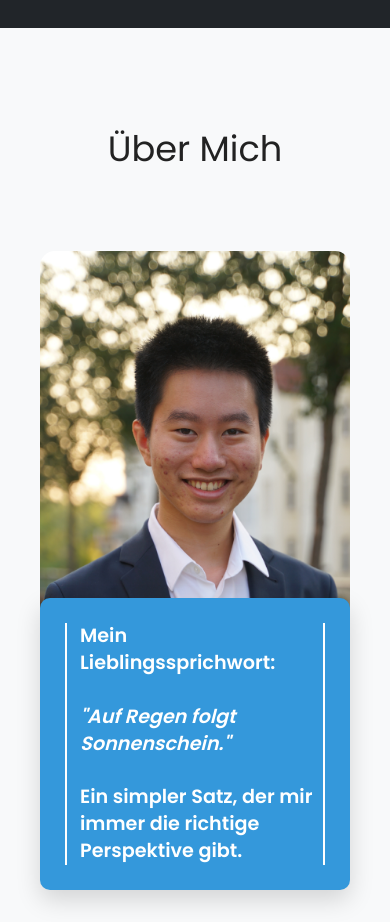
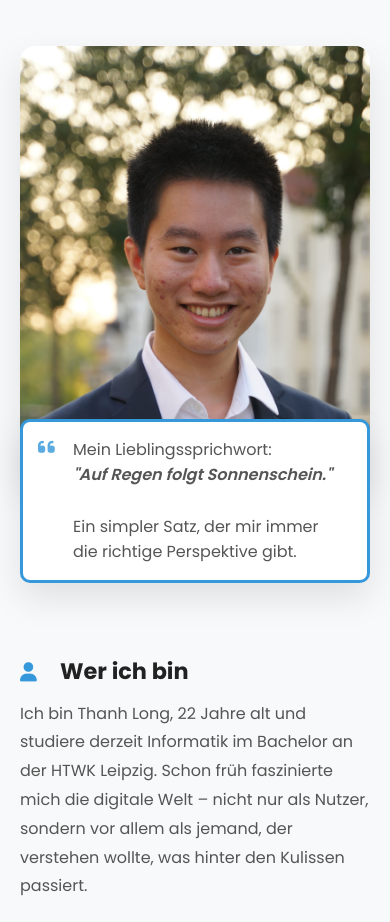
Before and after one commit to Linh-Linh2/Linh-Linh2.github.io, a plain HTML site: page index.html in a window 390 px wide. Shown: the part 1060-1982 px from the top of the page. Drawn offline with nearby package versions, Linux system fonts and the light colour scheme; a script that the page names is missing.

Commit message:
small fixes

```diff
--- a/index.html
+++ b/index.html
@@ -15,10 +15,11 @@
     />
     <link rel="stylesheet" href="https://cdn.jsdelivr.net/gh/devicons/devicon@v2.15.1/devicon.min.css">
     <link rel="stylesheet" href="https://cdnjs.cloudflare.com/ajax/libs/flag-icon-css/3.5.0/css/flag-icon.min.css">
+    <link rel="preconnect" href="https://fonts.googleapis.com">
+    <link rel="preconnect" href="https://fonts.gstatic.com" crossorigin>
     <link rel="stylesheet" href="style.css" />
   </head>
   <body>
-    <!-- =========nav start============ -->
     <nav class="navbar navbar-expand-lg fixed-top">
       <div class="container">
         <a class="nav-brand" href="#"><i class="fa-solid fa-house"></i></a>
@@ -143,24 +144,23 @@
         <div class="focus-container">
 
           <h2 class="section-title">Über Mich</h2>
-          <!-- Links-->
           <div class="focus-left">
-            <img src=" img\DSC03251-4z5.JPG" alt="Ein Porträtfoto von dir" />
+            <img src="img/DSC03251-4z5.JPG" alt="Ein Porträtfoto von dir" />
             <div class="focus-quote">
+              <i class="fas fa-quote-left"></i>
               <blockquote>
-                Mein Lieblingssprichwort: <br><br><i>"Auf Regen folgt Sonnenschein."</i><br><br>Ein simpler Satz, der mir immer die richtige Perspektive gibt.
+                Mein Lieblingssprichwort:<br><i>"Auf Regen folgt Sonnenschein."</i><br><br>Ein simpler Satz, der mir immer die richtige Perspektive gibt.
               </blockquote>
             </div>
           </div>
-          <!-- Rechts -->
           <div class="focus-right">
             <div class="focus-text">
-              <h3>Wer ich bin</h3>
+              <h3><i class="fas fa-user"></i> Wer ich bin</h3>
               <p>
-                Hi! Ich bin Long, 22 Jahre alt und studiere derzeit Informatik im Bachelor an der HTWK Leipzig. Schon früh faszinierte mich die digitale Welt – nicht nur als Nutzer, sondern vor allem als jemand, der verstehen wollte, was hinter den Kulissen passiert.
+                Ich bin Thanh Long, 22 Jahre alt und studiere derzeit Informatik im Bachelor an der HTWK Leipzig. Schon früh faszinierte mich die digitale Welt – nicht nur als Nutzer, sondern vor allem als jemand, der verstehen wollte, was hinter den Kulissen passiert.
               </p>
 
-              <h3>Mein Weg & meine Motivation</h3>
+              <h3><i class="fas fa-road"></i> Mein Weg & meine Motivation</h3>
               <p>
                 Mein Einstieg in die Informatik war weniger ein einzelner Moment als vielmehr ein Prozess der Neugier. Alles begann mit dem Wunsch, nicht nur Webseiten zu gestalten, sondern auch kleine Programme für den Alltag zu entwickeln um zum Beispiel nervige, repetitive Aufgaben zu automatisieren.
               </p>
@@ -168,13 +168,12 @@
                 Aus dieser Neugier wurde eine echte Leidenschaft dafür, Probleme zu analysieren und sie Schritt für Schritt in funktionierenden Code zu verwandeln.
               </p>
 
-              <h3>Abseits vom Bildschirm</h3>
+              <h3><i class="fas fa-palette"></i> Abseits vom Bildschirm</h3>
               <p>
-                Wenn ich nicht am Computer sitze, finde ich meinen Ausgleich beim Spazierengehen in der Natur, probiere neue Rezepte in der Küche aus oder vertiefe mich in ein gutes Buch, wobei mich zurzeit besonders Themen der Neurowissenschaften fesseln. Außerdem spiele ich als Teil eines Teams in der Uni-Liga mit, was für mich ein super Ausgleich zur Einzelarbeit beim Coden ist.
+                Wenn ich nicht am Computer sitze, finde ich meinen Ausgleich beim Spazierengehen in der Natur, probiere neue Rezepte in der Küche aus oder vertiefe mich in ein gutes Buch, wobei mich zurzeit besonders Titel der Neurowissenschaften fesseln.
               </p>
             </div>
           </div>
-
         </div>
       </section>
 
@@ -289,14 +288,17 @@
 
       <section id="interests" class="bg-dark">
         <div class="interests-container">
-          <h2 class="section-title">Interessen</h2>
+          <h2 class="section-title">Meine Interessen</h2>
           <div class="interests-subsection">
             <h3 class="subsection-title">Buchempfehlungen</h3>
-            <p class="subsection-subtitle">Eine kleine Auswahl an Büchern, die mich inspiriert haben.</p>
+            <p class="subsection-subtitle">Eine kleine Auswahl an Büchern, die mich inspiriert haben. Hovern für Details.</p>
             <div class="book-gallery">
 
               <div class="book-card">
                 <img src="img/bookCovers/whyWeSleep.jpg" alt="Buchcover Warum wir schlafen">
+                <div class="hover-indicator">
+                  <i class="fas fa-info-circle"></i>
+                </div>
                 <div class="book-info">
                   <div class="book-title">
                     <h5>Warum wir schlafen</h5>
@@ -314,6 +316,9 @@
 
               <div class="book-card">
                 <img src="img/bookCovers/whateverybodyissaying.jpg" alt="Buchcover What Everybody is Saying">
+                <div class="hover-indicator">
+                  <i class="fas fa-info-circle"></i>
+                </div>
                 <div class="book-info">
                   <div class="book-title">
                     <h5>What Everybody Is Saying</h5>
@@ -331,6 +336,9 @@
 
               <div class="book-card">
                 <img src="img/bookCovers/DeinGehirn.jpg" alt="Buchcover Dein Gehirn weiß mehr, als du denkst">
+                <div class="hover-indicator">
+                  <i class="fas fa-info-circle"></i>
+                </div>
                 <div class="book-info">
                   <div class="book-title">
                     <h5>Dein Gehirn weiß mehr, als du denkst</h5>
@@ -358,7 +366,6 @@
             <div class="photo-item"><img src="img\galery\japanstation21.jpg" alt="Galeriebild 5"></div>
             <div class="photo-item"><img src="img\galery\talisman.jpg" alt="Galeriebild 6"></div>
             <div class="photo-item"><img src="img\galery\katze2.jpg" alt="Galeriebild 7"></div>
-            <div class="photo-item"><img src="img\galery\me.jpg" alt="Galeriebild 8"></div>
             <div class="photo-item"><img src="img\galery\katze1.jpg" alt="Galeriebild 9"></div>
             <div class="photo-item"><img src="img\galery\vietnam1.jpg" alt="Galeriebild 10"></div>
             <div class="photo-item"><img src="img\galery\gondel.jpg" alt="Galeriebild 11"></div>
@@ -367,7 +374,7 @@
           </div>
         </div>
       </div>
-    </section>
+      </section>
 
       <section id="contact" class="bg-light">
         <div class="contact-container">
--- a/style.css
+++ b/style.css
@@ -7,8 +7,6 @@ body {
   padding: 0;
   background-color: #222222;
 }
-
-
 .navbar {
   background-color: #222222;
   box-shadow: 0 1px 4px rgba(0, 0, 0, 0.8);
@@ -82,7 +80,6 @@ body {
   background-color: #3498DB;
   width: 0%;
 }
-/* Hamburger Icon */
 .navbar-toggler {
   border: none;
   padding: 0;
@@ -120,7 +117,6 @@ body {
 #nav-icon.open span:nth-child(2) { opacity: 0; left: -60px; }
 #nav-icon.open span:nth-child(3) { top: 10px; transform: rotate(-135deg); }
 
-/* MobileView */
 @media (max-width: 991px) {
   .navbar .container {
     justify-content: space-between;
@@ -195,7 +191,6 @@ section {
 .about-text {
   flex: 1.6;
 }
-
 .about-image {
   flex: 1;
 }
@@ -233,20 +228,15 @@ section {
   box-shadow: 0 10px 30px rgba(0, 0, 0, 0.3);
 }
 
-@media (max-width: 768px) {
+@media (max-width: 992px) {
   .about-container {
-    flex-direction: column;
-    text-align: center;
     gap: 40px;
   }
-  .about-image {
-    order: -1;
+  .about-text h1 {
+    font-size: 3rem;
   }
-  .about-text h1 {
-    font-size: 2.5rem;
-  }
-  .about-text h2, .about-text h3 {
-      font-size: 1.5rem;
+  .about-text h2 {
+    font-size: 1.8rem;
   }
 }
 /* =========social buttons==== */
@@ -309,10 +299,36 @@ section {
   background-color: rgba(209, 209, 209, 0.466);
   backdrop-filter: blur(4px);
 }
-/* Anpassung für mobile Ansicht: Zentriert die Buttons */
 @media (max-width: 768px) {
+  #about {
+    padding: 80px 20px;
+    align-items: flex-start;
+    padding-top: 120px;
+  }
+  .about-container {
+    flex-direction: column;
+    text-align: center;
+    gap: 40px;
+  }
+  .about-image {
+    order: -1;
+    width: 70%;
+    max-width: 300px;
+  }
+  .about-text h1 {
+    font-size: 2.5rem;
+  }
+  .about-text h2, .about-text h3 {
+      font-size: 1.5rem;
+  }
+  .about-text p {
+      font-size: 1rem;
+  }
   .social-card {
     justify-content: center;
+  }
+  .scrolldown {
+      display: none;
   }
 }
 .scrolldown {
@@ -403,34 +419,24 @@ section {
 
 #focus-section {
   padding: 120px 40px;
-  background-color: #ffffff;
-  color: #222222;
+  background-color: #f8f9fa;
+  color: #333;
   overflow: hidden;
 }
 .focus-container {
   max-width: 1200px;
   margin: 0 auto;
   display: grid;
-  grid-template-columns: 1fr 1.2fr;
-  gap: 10%;
+  grid-template-columns: 1fr 1.5fr;
+  gap: 80px;
   align-items: start;
-  margin-bottom: 12%;
+  margin-bottom: 10%;
 }
 .focus-container .section-title {
   grid-column: 1 / -1;
   text-align: center;
   font-size: 2.8rem;
   font-weight: 500;
-}
-.focus-container .section-title::after {
-  content: '';
-  position: absolute;
-  width: 80px;
-  height: 4px;
-  bottom: -15px;
-  left: 50%;
-  transform: translateX(-50%);
-  border-radius: 2px;
 }
 .focus-left {
   position: relative;
@@ -440,53 +446,142 @@ section {
   height: auto;
   border-radius: 15px;
   display: block;
+  box-shadow: 0 15px 35px rgba(0, 0, 0, 0.1);
 }
 .focus-quote {
   position: absolute;
-  bottom: -15%;
-  right: -40px;
-  background-color: #3498DB;
-  color: white;
-  padding: 25px;
+  bottom: -130px;
+  left: -40px;
+  background-color: #ffffff;
+  color: #555;
+  padding: 20px 25px 20px 60px;
   border-radius: 10px;
-  max-width: 80%;
-  box-shadow: 0 10px 25px rgba(0, 0, 0, 0.15);
+  max-width: 90%;
+  box-shadow: 0 15px 35px rgba(0, 0, 0, 0.1);
+  border: 3px solid #3498DB;
+}
+.focus-quote i.fa-quote-left {
+  position: absolute;
+  top: 20px;
+  left: 20px;
+  font-size: 1.5rem;
+  color: #3498DB;
+  opacity: 0.8;
 }
 .focus-quote blockquote {
   margin: 0;
-  font-size: 1.2rem;
-  font-weight: 600;
-  line-height: 1.4;
-  border-left: 2px solid white;
-  border-right: 2px solid white;
-  padding-left: 13px;
-  padding-right: 5px;
+  font-size: 1.1rem;
+  font-weight: 500;
+  line-height: 1.6;
+  border: none;
+  padding: 0;
+}
+.focus-quote blockquote i {
+    font-weight: 600;
 }
 .focus-text h3 {
-  font-size: 1.4rem;
+  font-size: 1.6rem;
   font-weight: 700;
+  color: #222;
+  margin-top: 0;
+  margin-bottom: 15px;
+  display: flex;
+  align-items: center;
+}
+.focus-text h3 i {
   color: #3498DB;
-  margin-top: 0;
-  margin-bottom: 10px;
+  font-size: 1.2rem;
+  margin-right: 15px;
+  width: 25px;
 }
 .focus-text p {
   font-size: 1.1rem;
-  line-height: 1.7;
-  color: #313131;
+  line-height: 1.8;
+  color: #555;
   margin: 0;
-  margin-bottom: 1em;
+  margin-bottom: 1.5em;
 }
 .focus-text p:last-child {
-    margin-bottom: 0;
+  margin-bottom: 0;
 }
-/* Responsive Anpassungen */
+@media (max-width: 1200px) {
+
+  #focus-section {
+    padding-left: 30px;
+    padding-right: 30px;
+  }
+  .focus-container {
+    gap: 40px;
+  }
+  .focus-container .section-title {
+    font-size: 2.5rem;
+  }
+  .focus-quote {
+    padding: 15px 20px 15px 45px;
+    bottom: -60px;
+    left: -20px;
+  }
+  .focus-quote blockquote {
+    font-size: 1rem;
+  }
+  .focus-quote i.fa-quote-left {
+    font-size: 1.2rem;
+    left: 15px;
+    top: 15px;
+  }
+  .focus-text h3 {
+    font-size: 1.4rem;
+  }
+  .focus-text p {
+    font-size: 1rem;
+  }
+}
+@media (max-width: 1100px) {
+  .focus-container {
+    gap: 50px;
+  }
+  .focus-text h3 {
+    font-size: 1.3rem;
+  }
+  .focus-text p {
+    font-size: 0.9rem;
+  }
+  .focus-quote blockquote {
+    font-size: 0.9rem;
+  }
+}
 @media (max-width: 992px) {
+  #focus-section {
+    padding: 100px 30px;
+  }
   .focus-container {
     grid-template-columns: 1fr;
-    gap: 40px;
+    gap: 0;
+    align-items: center;
+  }
+  .focus-container .section-title {
+      margin-bottom: 80px;
+  }
+  .focus-left {
+    width: 70%;
+    max-width: 450px;
+    margin: 0 auto;
+  }
+  .focus-text h3 {
+      font-size: 1.4rem;
+  }
+  .focus-text p {
+      font-size: 1rem;
   }
   .focus-right {
-    margin-top: 60px;
+    margin-top: 80px;
+  }
+  .focus-quote {
+    position: relative;
+    left: auto;
+    top: -25px;
+    right: auto;
+    max-width: 100%;
   }
 }
 @media (max-width: 768px) {
@@ -495,20 +590,33 @@ section {
   }
   .focus-container .section-title {
     font-size: 2.2rem;
-    margin-bottom: 40px;
+    margin-bottom: 50px;
+  }
+  .focus-left {
+    width: 100%;
+    max-width: 350px;
   }
   .focus-quote {
     position: relative;
-    bottom: 0;
-    right: 0;
+    left: auto;
+    bottom: auto;
+    right: auto;
     margin-top: -40px;
     max-width: 100%;
+    box-sizing: border-box;
+    padding: 15px 20px 15px 50px;
+  }
+  .focus-quote i.fa-quote-left {
+      top: 15px;
+      left: 15px;
+  }
+  .focus-quote blockquote {
+      font-size: 1rem;
   }
   .focus-right {
-    margin-top: 40px;
+    margin-top: 50px;
   }
 }
-
 
 
 #skills {
@@ -734,10 +842,6 @@ section {
 .card-buttons .btn i {
   margin-right: 8px;
 }
-.card-buttons .btn-primary {
-  background-color: #3498DB;
-  border-color: #3498DB;
-}
 .card-buttons .btn-secondary {
   background-color: #555;
   border-color: #555;
@@ -762,22 +866,29 @@ section {
   background: #3498DB;
   border-radius: 5px;
 }
-.card-buttons .no-demo {
+.card-buttons .btn.disabled {
+  pointer-events: none;
+  cursor: not-allowed;
   position: relative;
   overflow: hidden;
 }
-.card-buttons .no-demo::after {
+.card-buttons .btn.disabled.btn-primary {
+  background-color: #3498DB;
+  border-color: #3498DB;
+  color: #ffffff;
+  opacity: 1;
+}
+.card-buttons .btn.disabled.btn-primary::after {
   content: '';
   position: absolute;
   top: 50%;
   left: -10%;
   width: 120%;
   height: 2px;
-  background-color: rgb(216, 77, 77);
-  transform: rotate(-22deg);
+  background-color: #dc3545;
+  transform: rotate(-25deg);
   transform-origin: center center;
 }
-
 
 
 #contact {
@@ -919,7 +1030,7 @@ section {
 .book-gallery {
   display: flex;
   justify-content: center;
-  gap: 50px;
+  gap: 40px;
   flex-wrap: wrap;
 }
 .book-card {
@@ -944,6 +1055,25 @@ section {
 }
 .book-card:hover img {
     transform: scale(1.1);
+}
+.hover-indicator {
+  position: absolute;
+  top: 15px;
+  right: 15px;
+  color: #ffffff;
+  background-color: #3498DB;
+  width: 30px;
+  height: 30px;
+  border-radius: 50%;
+  display: flex;
+  align-items: center;
+  justify-content: center;
+  font-size: 1.2rem;
+  z-index: 3;
+  transition: opacity 0.3s ease;
+}
+.book-card:hover .hover-indicator {
+  opacity: 0;
 }
 .book-info {
   position: absolute;
@@ -1016,12 +1146,11 @@ section {
   height: auto;
   display: block;
 }
-/* Responsive Anpassungen */
 @media (max-width: 992px) {
+  .interests-container {
+    width: 90%;
+  }
 
-    .interests-container {
-        width: 90%;
-    }
 }
 @media (max-width: 768px) {
   .photo-gallery {
```
Also changed, not shown: script.js (+4 -8 lines).
